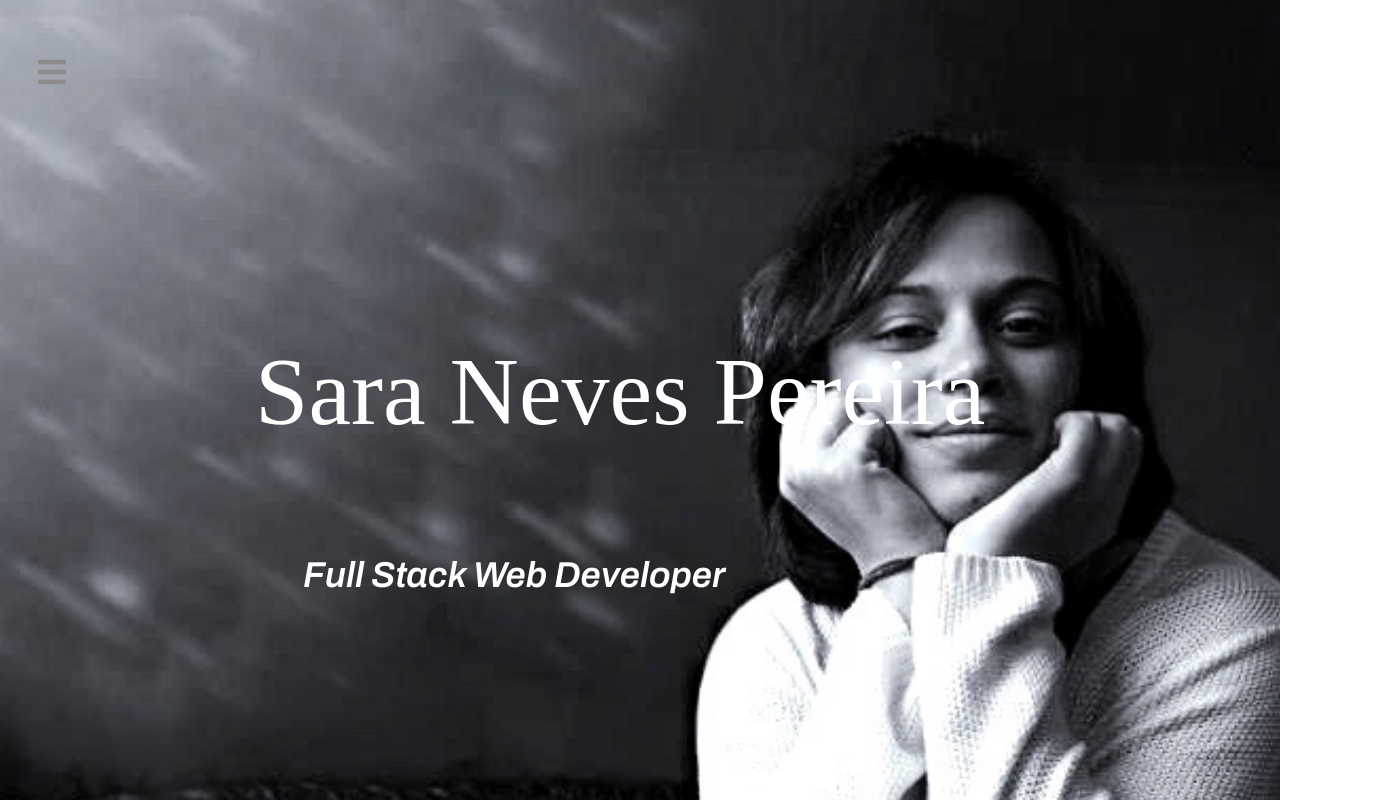
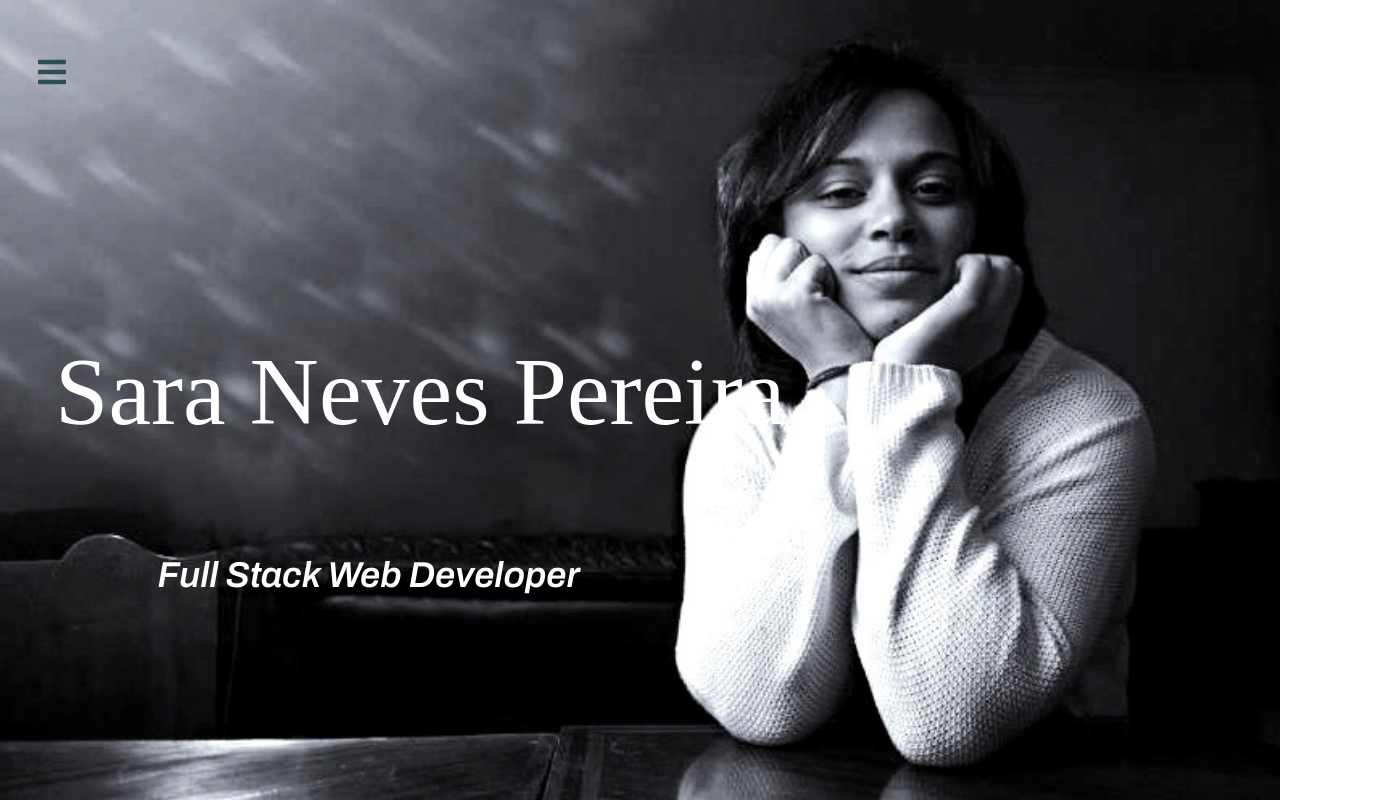
Before and after one commit to SaraNP-33/bootstrap-portfolio, a plain HTML site: page index.html in a window 1280 px wide. Shown: the top 800 px of the page, 1380 px wide, since content can reach past the window. Drawn offline with nearby package versions, Linux system fonts and the light colour scheme.

Commit message:
changed size of masthead

```diff
--- a/assets/css/style.css
+++ b/assets/css/style.css
@@ -55,10 +55,9 @@ body {
   }
 
 .masthead{
-    min-height: 20rem;
+    max-height: 110vh;
     background: url("../images/profile.jpeg");
     position: relative;
-    display: table;
     width:100%;
     padding-top: 20rem;
     padding-bottom: 5rem;
@@ -74,6 +73,9 @@ body {
     margin-top:5vh;
 
 }
+.mainTitle{
+  margin-left:8vw;
+}
 .masthead div{
     color: white;
     font-family:"archivo", "sans-serif";
@@ -82,11 +84,11 @@ body {
 }
 .nameTitle{
   margin-bottom: 50vh;
-  margin-left:30vh;
+  margin-left:5vh;
 }
 
 #burger{
-  color:#8c8c8c !important;
+  color:darkslategrey !important;
 
   margin-left:3vw;
   margin-top:7vh ;
--- a/index.html
+++ b/index.html
@@ -67,8 +67,8 @@
 
     <!-- <span style="font-size:30px;cursor:pointer" onclick="openNav()">&#9776;</span> -->
     <div class="container nameTitle">
-      <div id="logo" class="mb-1">Sara Neves Pereira</div>
-      <div class="mb-1 ml-5"> Full Stack Web Developer</div>
+      <div id="logo" class="text-wrap mb-1 ">Sara Neves Pereira</div>
+      <div class="mainTitle mb-1"> Full Stack Web Developer</div>
 
     </div>
   </header>
```
